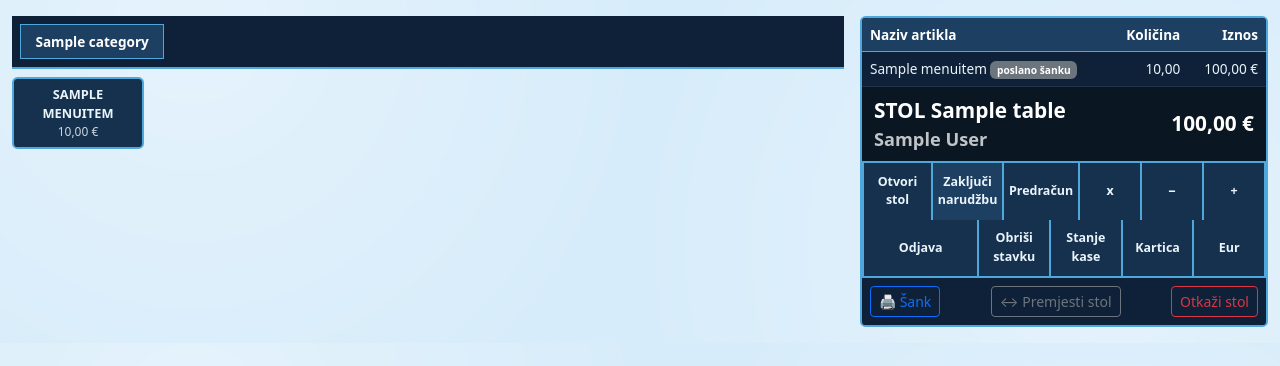
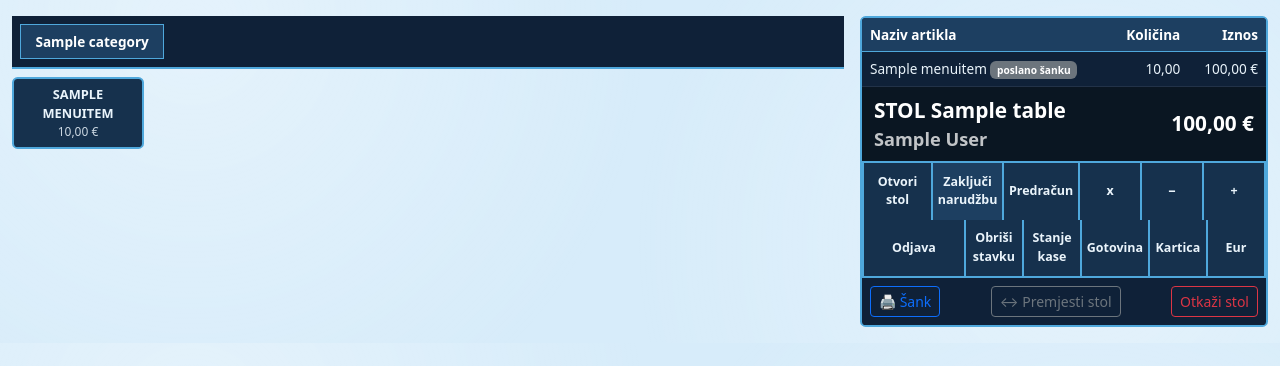
Before and after one commit to MuhamedAdemi/mik-silba, a Django app: page /stolovi/1/ in a window 1280 px wide. Shown: the part 53-419 px from the top of the page. Run offline with Django 5.2, Linux system fonts and the light colour scheme; a user stored in the database is signed in; tables that the repository leaves empty hold one stand-in row (values such as "Sample post"); some libraries are stand-ins or nearby versions.

Commit message:
Shto Gotovina si buton i shpejte perkrah Kartica/Eur

```diff
--- a/templates/orders/_cart.html
+++ b/templates/orders/_cart.html
@@ -51,6 +51,7 @@
             </form>
             <button type="button" class="pos-btn" onclick="micActOnSelected('hiq')">{% t "action_delete_item" %}</button>
             <a class="pos-btn" href="{% url 'orders:cash_state' %}">{% t "action_cash_state" %}</a>
+            <a class="pos-btn" href="{% url 'orders:close_order_confirm' order.id %}?metode=CASH">{% t "close_cash" %}</a>
             <a class="pos-btn" href="{% url 'orders:close_order_confirm' order.id %}?metode=CARD">{% t "close_card" %}</a>
             <a class="pos-btn" href="{% url 'orders:close_order_confirm' order.id %}?metode=EUR">{% t "close_eur" %}</a>
         </div>
```
